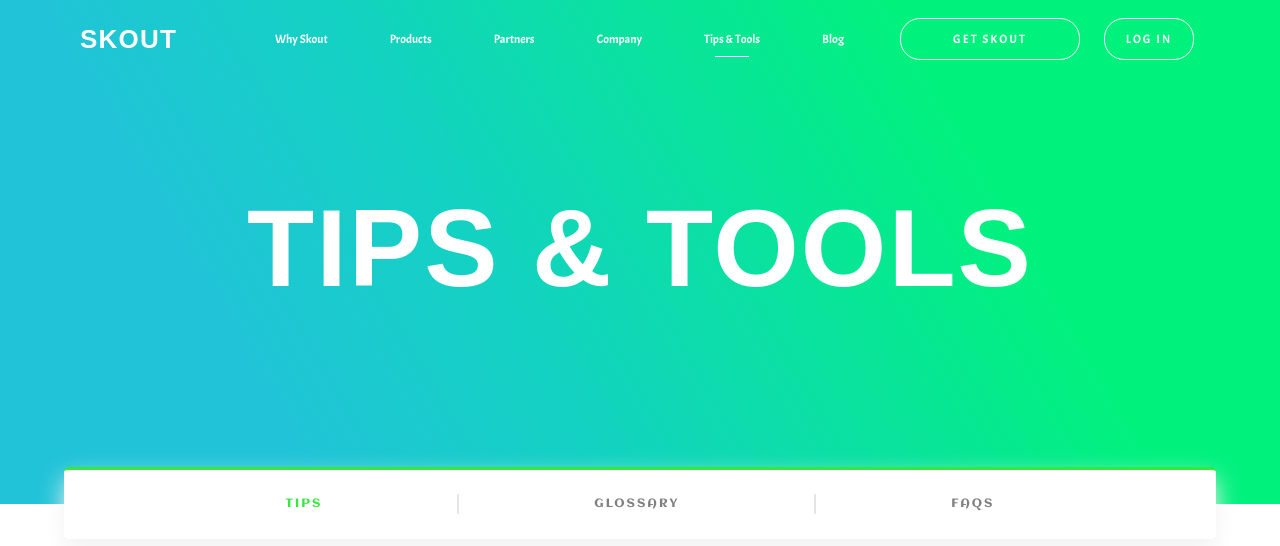
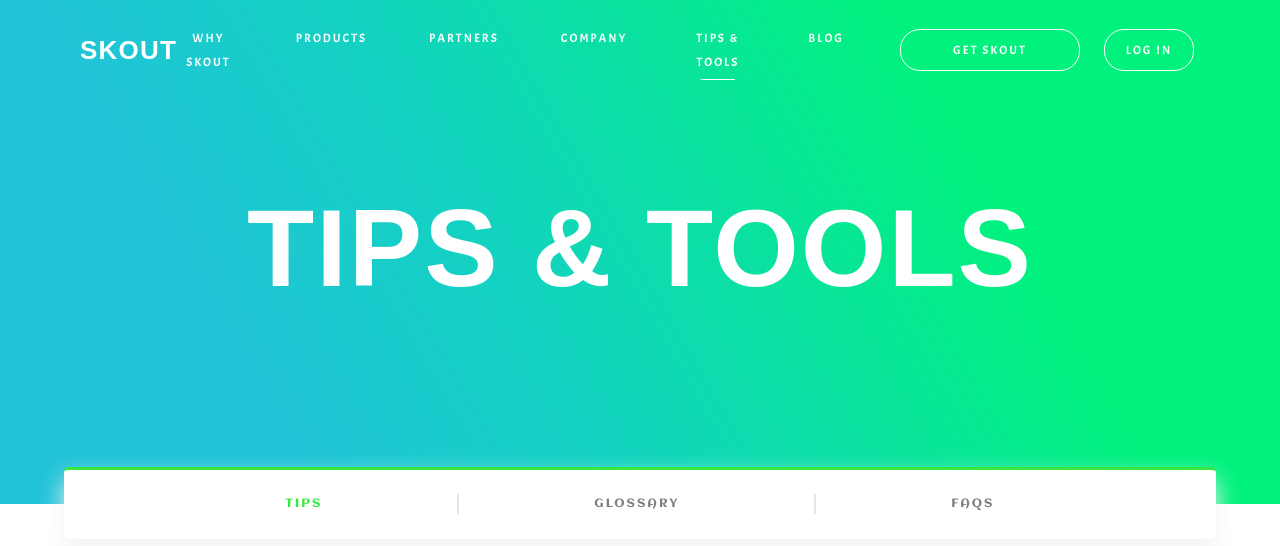
Before and after one commit to julia2017-yg/AltexSoft-LAB-, a plain HTML site: page homework-1/index.html in a window 1280 px wide. Shown: the top 546 px of the page. Drawn offline with nearby package versions, Linux system fonts and the light colour scheme; a web font is replaced by a local one.

Commit message:
fix styles menu link

```diff
--- a/homework-1/css/style.css
+++ b/homework-1/css/style.css
@@ -96,6 +96,8 @@
   font-family: "Acme-Regular", sans-serif;
   font-size: 12px;
   line-height: 24px;
+  text-transform: uppercase;
+  letter-spacing: 2px;
   color: #22bf95;
   cursor: pointer;
   position: relative;
```
